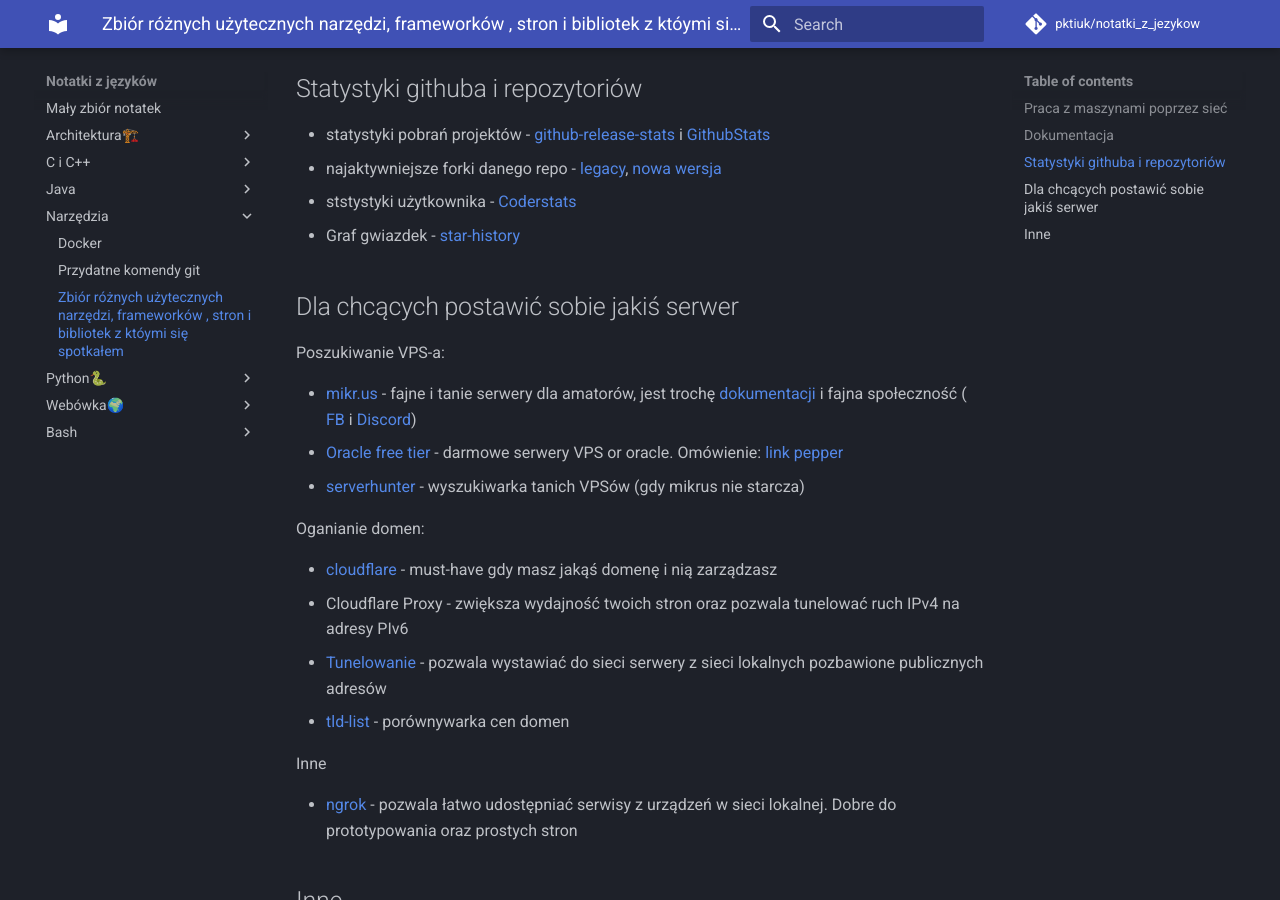
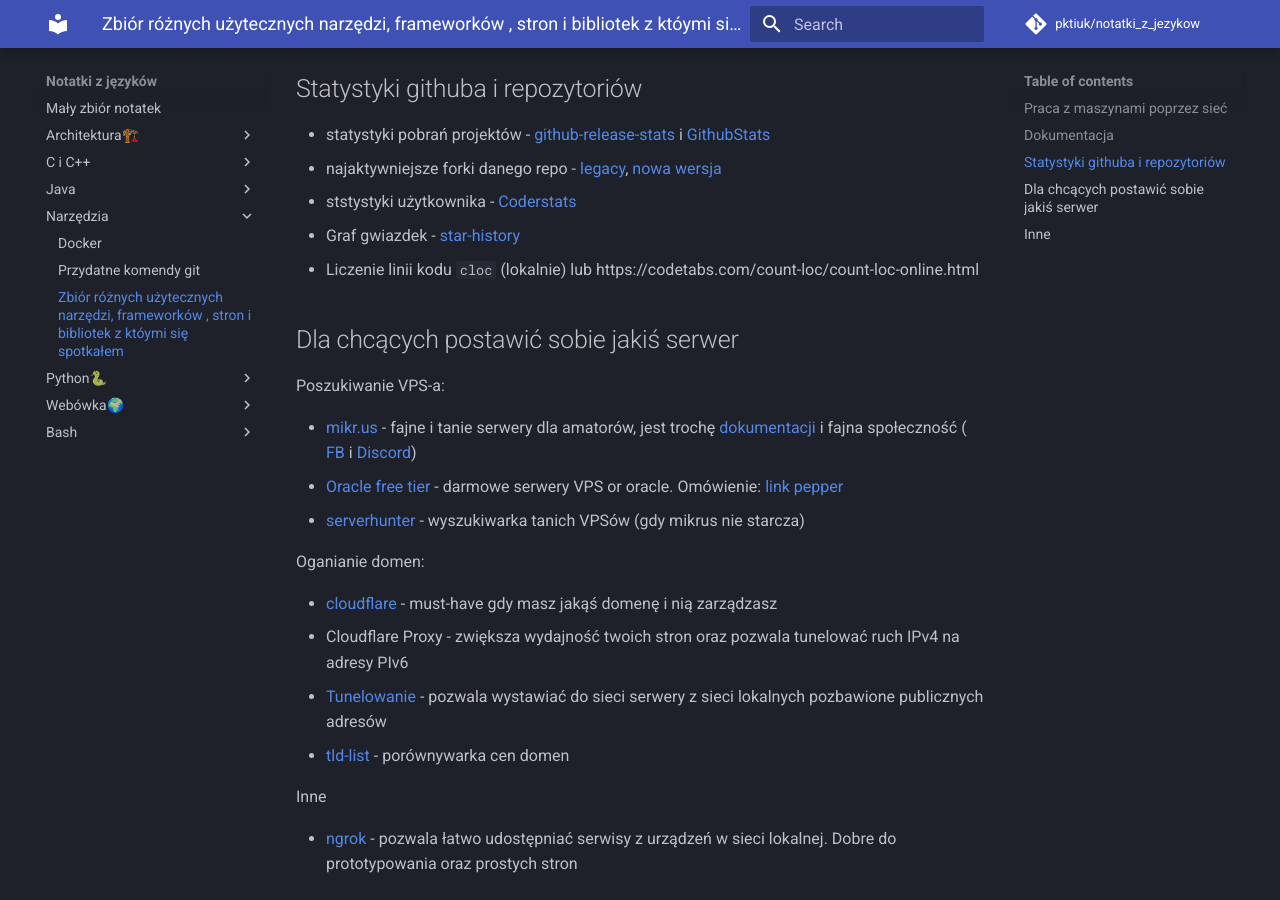
Before and after one commit to pktiuk/notatki_z_jezykow, an MkDocs documentation site: the page built from docs/Narzędzia/narzedzia.md, in a window 1280 px wide and 900 px high, scrolled down 752 px. Built offline with MkDocs 1.6.1 and Material for MkDocs 9.7.7, drawn with Linux system fonts in a browser that asks for light colours; comment, search, counter and statistics services are not loaded.

Commit message:
dodanie cloc do narzędzi

```diff
--- a/docs/Narzędzia/narzedzia.md
+++ b/docs/Narzędzia/narzedzia.md
@@ -34,6 +34,7 @@
 - najaktywniejsze forki danego repo - [legacy](https://techgaun.github.io/active-forks/index.html), [nowa wersja](https://github.com/lukaszmn/active-forks)
 - ststystyki użytkownika - [Coderstats](https://coderstats.net/)
 - Graf gwiazdek - [star-history](https://star-history.t9t.io/?ref=producthunt)
+- Liczenie linii kodu `cloc` (lokalnie) lub https://codetabs.com/count-loc/count-loc-online.html
 
 ## Dla chcących postawić sobie jakiś serwer
 
```
